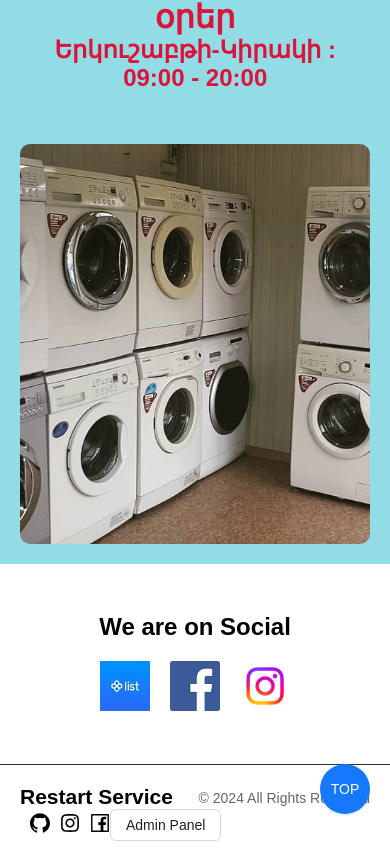
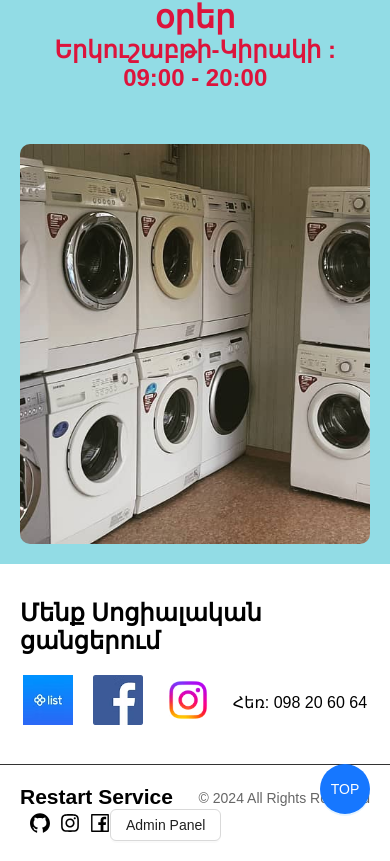
Before and after one commit to khachikkar/restartservice, a React (Create React App) app: page / in a window 390 px wide. Shown: the part 1227-2088 px from the top of the page. Built offline with nearby package versions, Linux system fonts and the light colour scheme; no server answers; the database is empty.

Commit message:
added telephone

```diff
--- a/src/App.css
+++ b/src/App.css
@@ -152,6 +152,7 @@
     div{
         display: flex;
         gap: 20px;
+        align-items: center;
     }
 
     img{
--- a/src/pages/MainPage/index.tsx
+++ b/src/pages/MainPage/index.tsx
@@ -118,11 +118,12 @@ return (
 
 
             <div className="social">
-<h2>We are on Social</h2>
+<h2>Մենք Սոցիալական ցանցերում</h2>
                 <div>
                     <Link to="https://www.list.am/user/1845238" target="_blank"> <img src={list} alt={list}/> </Link>
                     <Link to="https://www.facebook.com/restartservice1" target="_blank"> <img src={fb} alt={fb}/> </Link>
                     <Link to="https://www.instagram.com/restartservice1/" target="_blank"> <img src={insta} alt={insta}/> </Link>
+                    <span>Հեռ: 098 20 60 64</span>
                 </div>
             </div>
 
```
